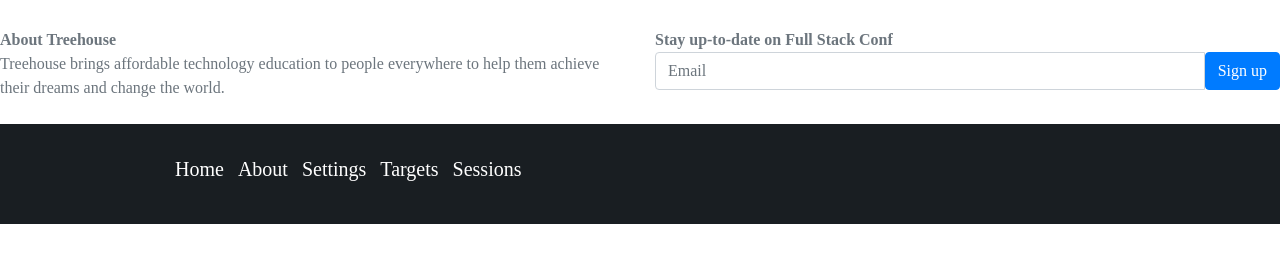
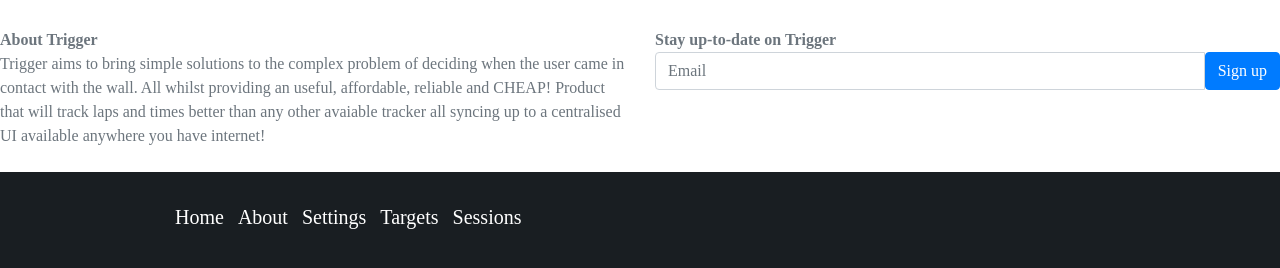
Before and after one commit to Bensangwa/js-rocket, a website: page about.html in a window 1280 px wide. Shown: the part 884-1152 px from the top of the page. Before the commit the page ends 1108 px from the top, so only its background shows below. Drawn offline with nearby package versions, Linux system fonts and the light colour scheme.

```diff
--- a/about.html
+++ b/about.html
@@ -65,12 +65,12 @@
             <div class="row py-4 text-muted">
 
                 <div class="col-md">
-                  <p><strong>About Treehouse</strong></p>
-                  <p>Treehouse brings affordable technology education to people everywhere to help them achieve their dreams and change the world.</p>
+                  <p><strong>About Trigger</strong></p>
+                  <p>Trigger aims to bring simple solutions to the complex problem of deciding when the user came in contact with the wall. All whilst providing an useful, affordable, reliable and CHEAP! Product that will track laps and times better than any other avaiable tracker all syncing up to a centralised UI available anywhere you have internet! </p>
                 </div>
 
                 <div class="col-md">
-                  <p><strong>Stay up-to-date on Full Stack Conf</strong></p>
+                  <p><strong>Stay up-to-date on Trigger</strong></p>
                         <div class="input-group">
                             <input type="text" class="form-control" placeholder="Email">
                             <span class="input-group-btn">
```
